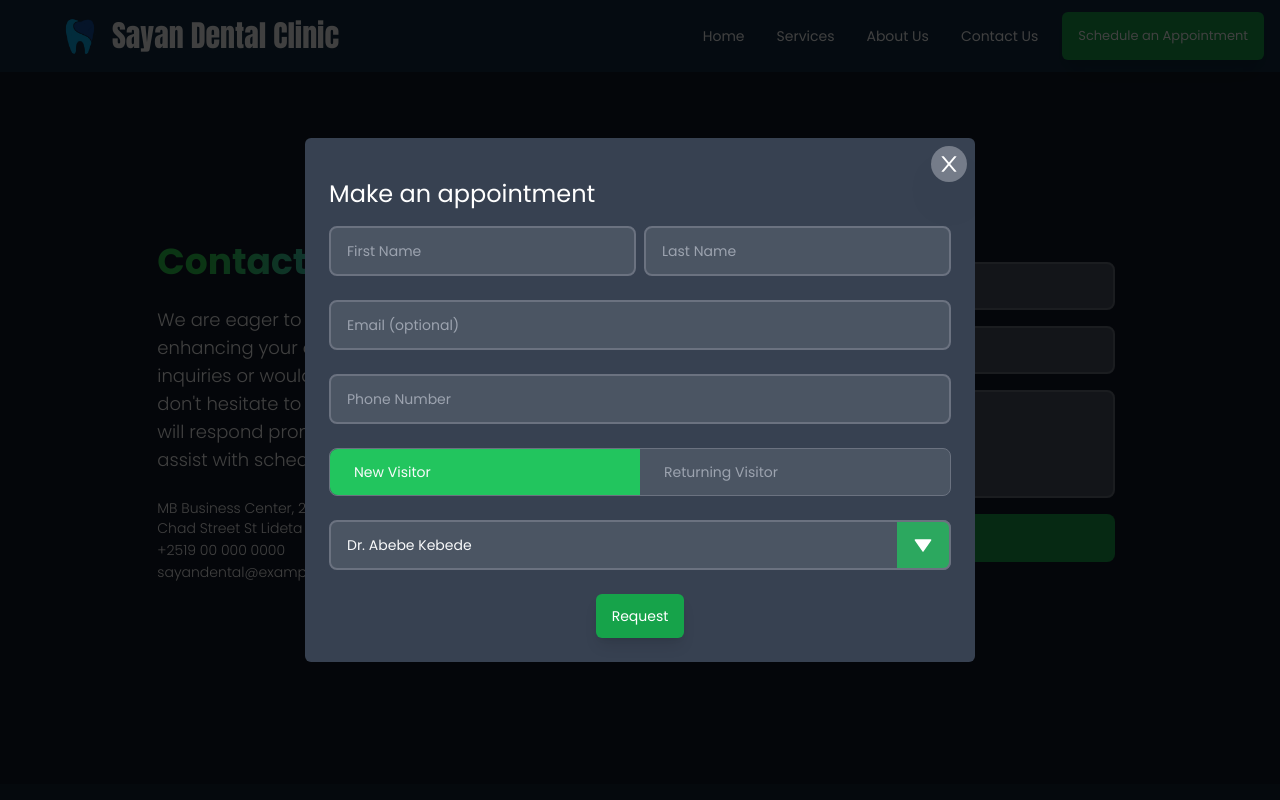
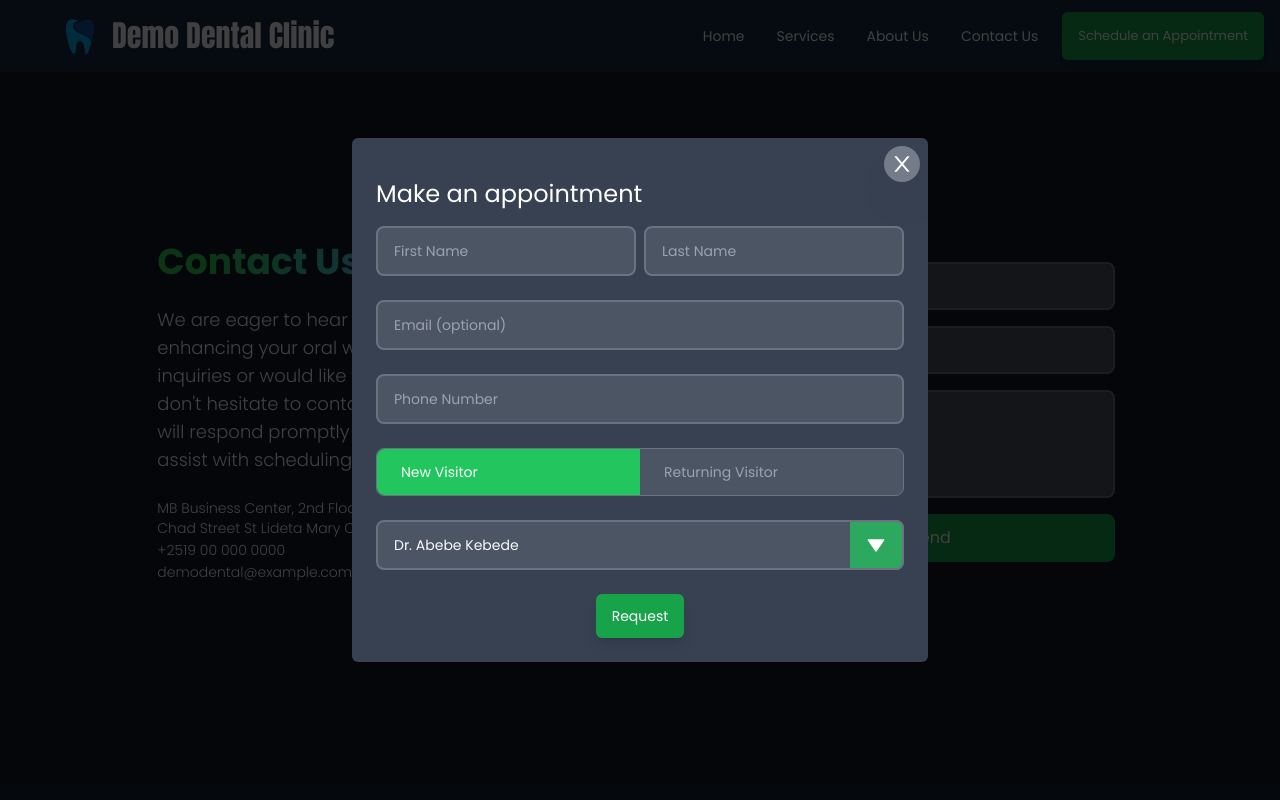
Before and after one commit to redi-b/dental-web, a Next.js app: page /contact in a window 1280 px wide. Both pictures are taken after a click on the button "Schedule an Appointment". Shown: the top 800 px of the page. Built offline with nearby package versions, Linux system fonts and the light colour scheme.

Commit message:
new change fixes

```diff
--- a/package.json
+++ b/package.json
@@ -1,5 +1,5 @@
 {
-  "name": "sayan-web",
+  "name": "dental-web",
   "version": "0.1.0",
   "private": true,
   "scripts": {
--- a/src/app/(defaultLayout)/contact/page.tsx
+++ b/src/app/(defaultLayout)/contact/page.tsx
@@ -10,8 +10,8 @@ const ContactPage = () => {
   return (
     <>
       <div className="flex sm:flex-col items-center justify-evenly w-full min-md:min-h-[85vh] p-6 sm:gap-6 md:py-12 ">
-        <div className="flex flex-col items-start justify-between w-full max-w-lg 2xl:max-w-md gap-6 font-light">
-          <h1 className="text-5xl 2xl:text-4xl font-bold text-default-gradient sm:self-center">
+        <div className="flex flex-col items-start justify-between w-full max-w-lg gap-6 font-light 2xl:max-w-md">
+          <h1 className="text-5xl font-bold 2xl:text-4xl text-default-gradient sm:self-center">
             Contact Us
           </h1>
           <p className="text-xl 2xl:text-lg md:text-base sm:text-sm">
@@ -26,11 +26,11 @@ const ContactPage = () => {
               MB Business Center, 2nd Floor <br /> Chad Street St Lideta Mary Church
             </span>
             <span className="">+2519 00 000 0000</span>
-            <span className="">sayandental@example.com</span>
+            <span className="">demodental@example.com</span>
           </div>
         </div>
         <form
-          className="flex flex-col items-center w-full h-full max-w-lg 2xl:max-w-sm px-2 gap-4"
+          className="flex flex-col items-center w-full h-full max-w-lg gap-4 px-2 2xl:max-w-sm"
           action=""
         >
           <input
--- a/src/app/(defaultLayout)/services/layout.tsx
+++ b/src/app/(defaultLayout)/services/layout.tsx
@@ -40,7 +40,7 @@ const ServicesLayout = ({ children }: { children: React.ReactNode }) => {
           </span>
           <a
             href="tel:+251900000000"
-            className="px-12 py-3 bg-secondary-green text-base 2xl:text-sm sm:px-6"
+            className="px-12 py-3 text-base bg-secondary-green 2xl:text-sm sm:px-6"
           >
             CALL US AT +251 90 000 0000
           </a>
@@ -90,8 +90,8 @@ const ServicesLayout = ({ children }: { children: React.ReactNode }) => {
               All Services
             </Link>
             {Services.map((service, index) => (
-              <>
               <Link
+                key={index}
                 href={service.generateLink()}
                 className={`flex items-center justify-center p-4 text-center text-xs whitespace-nowrap ${
                   activeLink == index
@@ -101,7 +101,6 @@ const ServicesLayout = ({ children }: { children: React.ReactNode }) => {
               >
                 {service.name}
               </Link>
-              </>
             ))}
           </div>
         </div>
--- a/src/app/(defaultLayout)/services/page.tsx
+++ b/src/app/(defaultLayout)/services/page.tsx
@@ -3,13 +3,13 @@ import { Services } from "@constants/constants";
 import { Metadata } from "next";
 
 export const metadata: Metadata = {
-  title: "Sayan Dental - Services",
+  title: "Demo Dental - Services",
 };
 
 const ServicesPage = () => {
   return (
     <>
-      <div className="grid gap-6 grid-cols-3 xl:grid-cols-2 sm:grid-cols-1 justify-items-center">
+      <div className="grid grid-cols-3 gap-6 xl:grid-cols-2 sm:grid-cols-1 justify-items-center">
         {Services.map((service) => (
           <MainServiceCard
             title={service.name}
--- a/src/app/layout.tsx
+++ b/src/app/layout.tsx
@@ -8,8 +8,8 @@ const poppins = Poppins({
 });
 
 export const metadata: Metadata = {
-  title: "Sayan Dental",
-  description: "Sayan Dental Clinic - Creating beautiful smiles!",
+  title: "Demo Dental",
+  description: "Demo Dental Clinic - Creating beautiful smiles!",
 };
 
 export default function RootLayout({
--- a/src/components/Footer.tsx
+++ b/src/components/Footer.tsx
@@ -105,7 +105,7 @@ const Footer = () => {
             <div className="flex flex-col">
               <h1 className="text-xl 2xl:text-base">Email</h1>
               <span className="text-[#cacaca] text-lg 2xl:text-sm">
-                sayandental@example.com
+                demodental@example.com
               </span>
             </div>
           </div>
--- a/src/components/Logo.tsx
+++ b/src/components/Logo.tsx
@@ -1,4 +1,4 @@
-import { Anton } from "next/font/google";
+import { Anton, Roboto } from "next/font/google";
 import Image from "next/image";
 import { MdLocationPin } from "react-icons/md";
 import "@styles/animations.css";
@@ -7,7 +7,7 @@ interface LogoProps {
   landing?: boolean;
 }
 
-const anton = Anton({ weight: "400", subsets: ["latin"] });
+const anton = Anton({ weight: "400", subsets: ["latin-ext"] });
 
 const Logo = ({ landing = false }: LogoProps) => {
   const normalLogo = (
@@ -18,7 +18,7 @@ const Logo = ({ landing = false }: LogoProps) => {
       <span
         className={`flex justify-center text-white text-4xl 2xl:text-3xl sm:text-2xl mx-2 select-none ${anton.className} transition-all`}
       >
-        Sayan Dental Clinic
+        Demo Dental Clinic
       </span>
     </div>
   );
@@ -42,14 +42,14 @@ const Logo = ({ landing = false }: LogoProps) => {
           className={`flex justify-center text-white text-4xl 2xl:text-3xl sm:text-2xl mx-2 select-none ${anton.className} transition-all`}
         >
           <div className="flex flex-col gap-2 2xl:gap-0">
-            <span>Sayan</span>
+            <span>Demo</span>
             <span>Dental</span>
             <span>Clinic</span>
           </div>
         </div>
       </div>
       <a
-        href="https://maps.app.goo.gl/Demv1oe8AXzSUj2f8"
+        href="https://maps.app.goo.gl/bjWEA7GfCBErPg5X8"
         target="_blank"
         className="flex items-center h-full py-5 shadow-xl cursor-pointer logo bg-white/70 rounded-2xl hover:scale-95"
       >
@@ -58,6 +58,8 @@ const Logo = ({ landing = false }: LogoProps) => {
         </span>
         <img
           src="/location.jpg"
+          draggable={false}
+          onContextMenu={() => false}
           className="h-28 2xl:h-[90px] object-contain mx-3 p-2 bg-white rounded-md"
         />
       </a>
--- a/src/sections/AppointmentModal.tsx
+++ b/src/sections/AppointmentModal.tsx
@@ -11,7 +11,7 @@ const AppointmentModal = () => {
 
   return (
     <>
-      <div className="bg-gray-700">
+      <div className="max-w-xl bg-gray-700">
         <div className="px-6 py-10 2xl:py-6 sm:px-4 sm:max-w-sm">
           <h3 className="my-4 text-3xl text-white 2xl:text-2xl">
             Make an appointment
--- a/src/sections/Header.tsx
+++ b/src/sections/Header.tsx
@@ -40,7 +40,7 @@ const Header = () => {
             Creating beautiful smiles, one patient at a time!
           </span>
           <span className="text-xl 2xl:text-base md:text-sm">
-            At Sayan Dental Clinic, we are committed to providing exceptional
+            At Our Dental Clinic, we are committed to providing exceptional
             dental care that prioritizes the wellbeing of our patients. Book an
             appointment now and have a healthy smile!
           </span>
--- a/src/sections/LocationModal.tsx
+++ b/src/sections/LocationModal.tsx
@@ -1,8 +1,8 @@
 const LocationModal = () => {
   return (
-    <div className="bg-white h-96 md:max-w-lg sm:max-w-sm overflow-hidden">
+    <div className="overflow-hidden bg-white h-96 md:max-w-lg sm:max-w-sm">
       <iframe
-        src="https://www.google.com/maps/embed?pb=!1m18!1m12!1m3!1d3940.574127041841!2d38.734948800000005!3d9.0112759!2m3!1f0!2f0!3f0!3m2!1i1024!2i768!4f13.1!3m3!1m2!1s0x164b87ff04efedf9%3A0x1513f99f186109aa!2sSayan%20Dental%20Clinic!5e0!3m2!1sen!2set!4v1696401730250!5m2!1sen!2set"
+        src="https://www.google.com/maps/embed?pb=!1m18!1m12!1m3!1d252230.02029124883!2d38.61332938053589!3d8.963479540238364!2m3!1f0!2f0!3f0!3m2!1i1024!2i768!4f13.1!3m3!1m2!1s0x164b85cef5ab402d%3A0x8467b6b037a24d49!2sAddis%20Ababa!5e0!3m2!1sen!2set!4v1708512706428!5m2!1sen!2set"
         height="100%"
         width="100%"
         allowFullScreen={false}
--- a/src/sections/Testimonial.tsx
+++ b/src/sections/Testimonial.tsx
@@ -13,7 +13,7 @@ const Testimonial = () => {
           </span>
           <blockquote>
             <p className="px-16 text-3xl font-light text-gray-900 2xl:px-12 2xl:text-2xl md:text-base md:px-6 dark:text-white">
-              I had a fantastic experience at Sayan Dental Clinic. The staff was
+              I had a fantastic experience at Demo Dental Clinic. The staff was
               friendly, the facility was clean, and the dental care was
               top-notch. Highly recommended!
             </p>
@@ -28,7 +28,7 @@ const Testimonial = () => {
                 Abebe Kebede
               </div>
               <div className="pl-3 font-light text-gray-400 2xl:text-sm md:text-xs">
-                Sayan Patient
+                Demo Patient
               </div>
             </div>
           </figcaption>
```
Also changed, not shown: 2 other files (tests, documents, lock files or other folders). Lines whose indentation alone changed are shown as unchanged.
